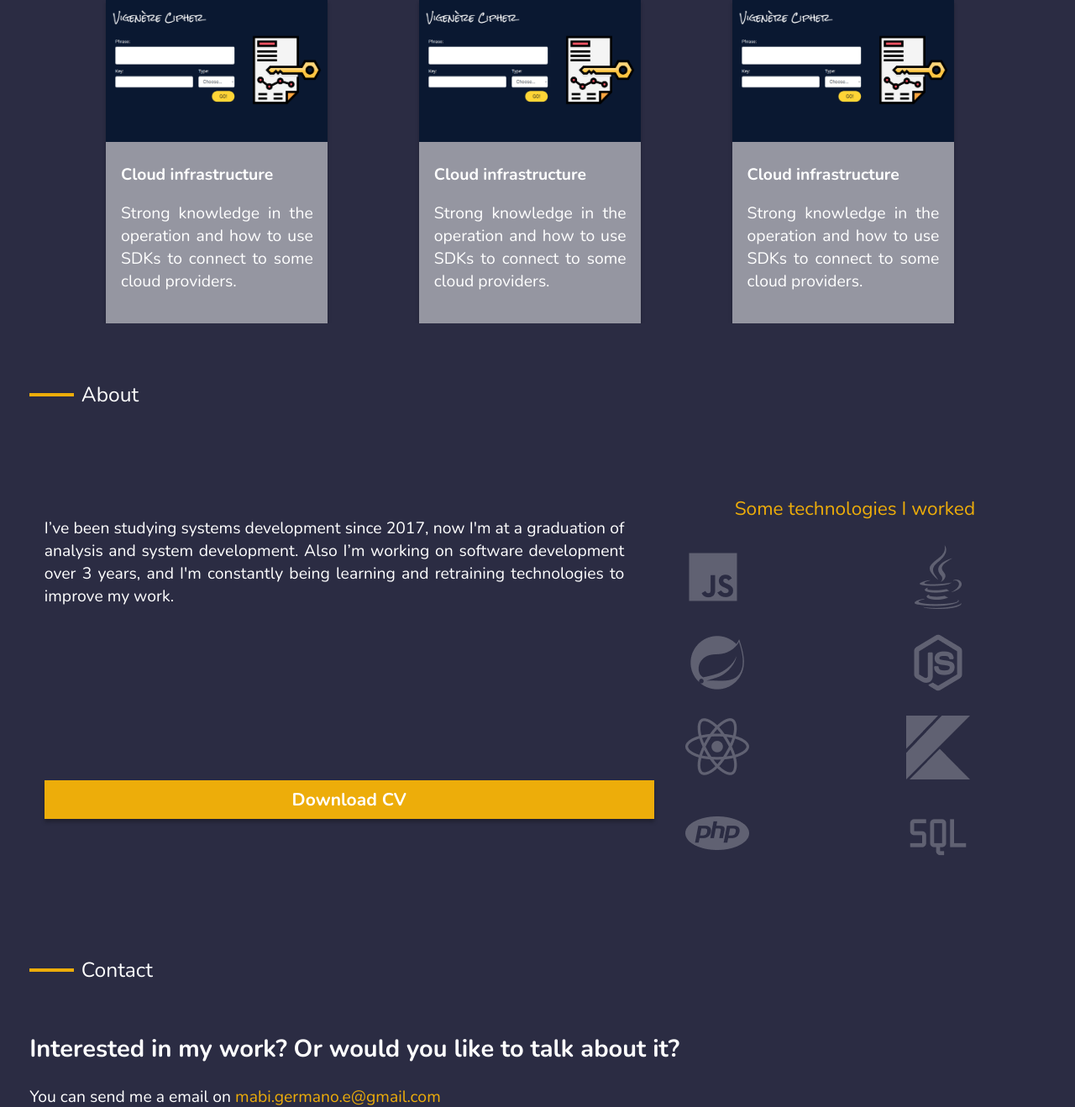
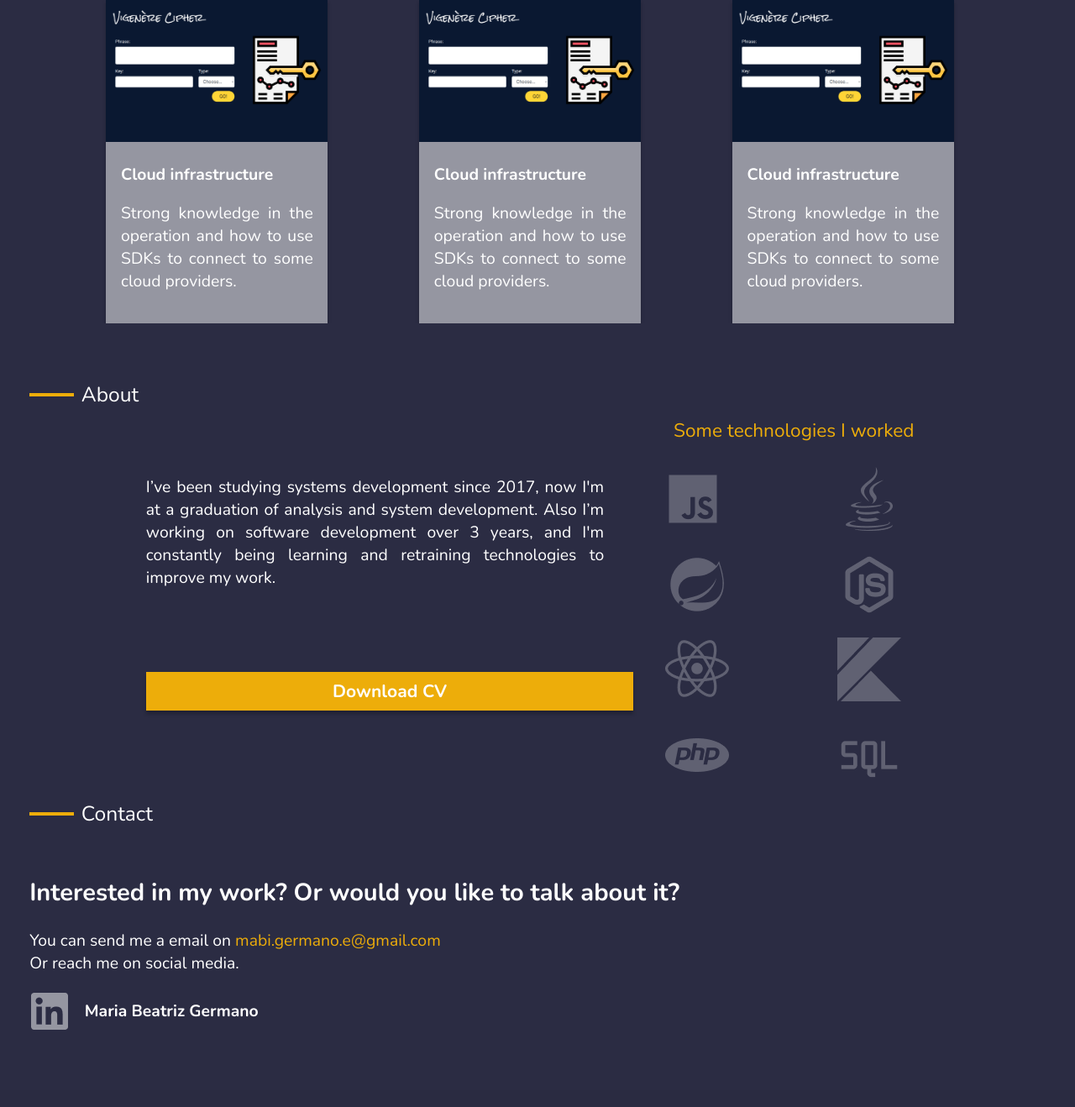
Before and after one commit to MabiGermano/personal-page, a PHP site: page / in a window 1280 px wide. Shown: the part 962-2280 px from the top of the page at 84% size. After the commit the page ends 2188 px from the top, so only its background shows below. Run offline with PHP 8.4, Linux system fonts and the light colour scheme.

Commit message:
fixing about section

```diff
--- a/src/assets/css/global.css
+++ b/src/assets/css/global.css
@@ -352,7 +352,9 @@ section#contact p span {
     }
 
     section#about > div:last-child {
-        grid-template-rows: 0;
+        width: 80%;
+        margin: auto;
+        grid-template-rows: 2rem 10rem 7rem;
     }
 
     section#about div:last-child p,
```
